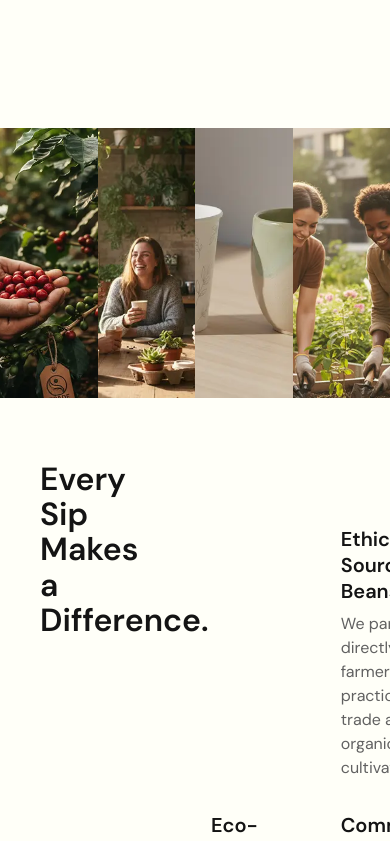
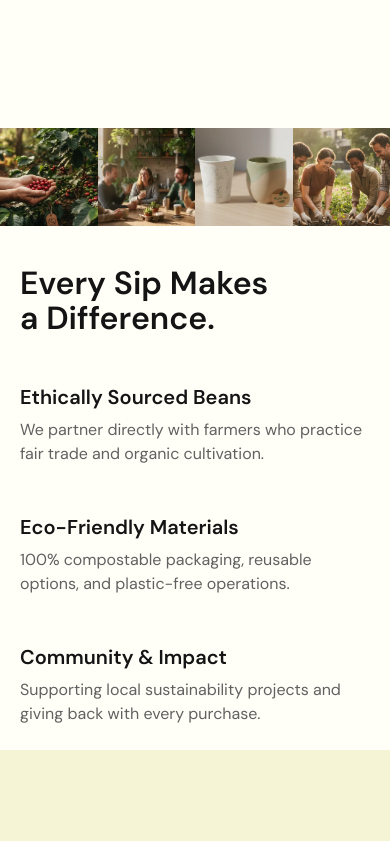
Before and after one commit to eigdoyr/verde-brew-co, a React (Vite) app: page / in a window 390 px wide. Shown: the part 1560-2401 px from the top of the page. Built offline with nearby package versions, Linux system fonts and the light colour scheme.

Commit message:
feat: responsive Impact

```diff
--- a/src/sections/Impact.css
+++ b/src/sections/Impact.css
@@ -1,6 +1,5 @@
 .impact {
   background-color: var(--cream);
-  min-height: 100vh;
   display: flex;
   flex-direction: column;
   justify-content: center;
@@ -9,9 +8,8 @@
 .impact-collage {
   display: grid;
   grid-template-columns: 1fr 1fr 1fr 1fr;
-  grid-template-rows: 270px;
   align-items: start;
-  margin-bottom: 4rem;
+  margin-bottom: 5rem;
   overflow: hidden;
   width: 100%;
 }
@@ -69,3 +67,69 @@
 .impact-value p {
   color: var(--muted-gray);
 }
+
+/* Tablet */
+@media (max-width: 1024px) {
+  .impact {
+    min-height: auto;
+  }
+
+  .collage-img {
+    height: 200px;
+  }
+
+  .impact-body {
+    grid-template-columns: 1fr 1fr;
+    padding: 0 2rem 4rem;
+  }
+
+  .impact-heading {
+    grid-column: 1 / 3;
+  }
+
+  .impact-values {
+    grid-column: 1 / 3;
+    margin-top: 2rem;
+  }
+}
+
+@media (max-width: 768px) {
+  .impact {
+    min-height: auto;
+    justify-content: flex-start;
+  }
+
+  .impact-collage {
+    margin-bottom: 1rem;
+  }
+
+  .collage-img {
+    height: 25vw;
+  }
+
+  .impact-body {
+    display: flex;
+    flex-direction: column;
+    padding: 1.5rem 1.25rem;
+    gap: 3rem;
+  }
+
+  .impact-heading {
+    order: 1;
+  }
+
+  .impact-values {
+    order: 2;
+    display: flex;
+    flex-direction: column;
+    gap: 3rem;
+    margin-top: 0;
+  }
+
+  .impact-value:nth-child(1),
+  .impact-value:nth-child(2),
+  .impact-value:nth-child(3) {
+    grid-column: unset;
+    grid-row: unset;
+  }
+}
```
